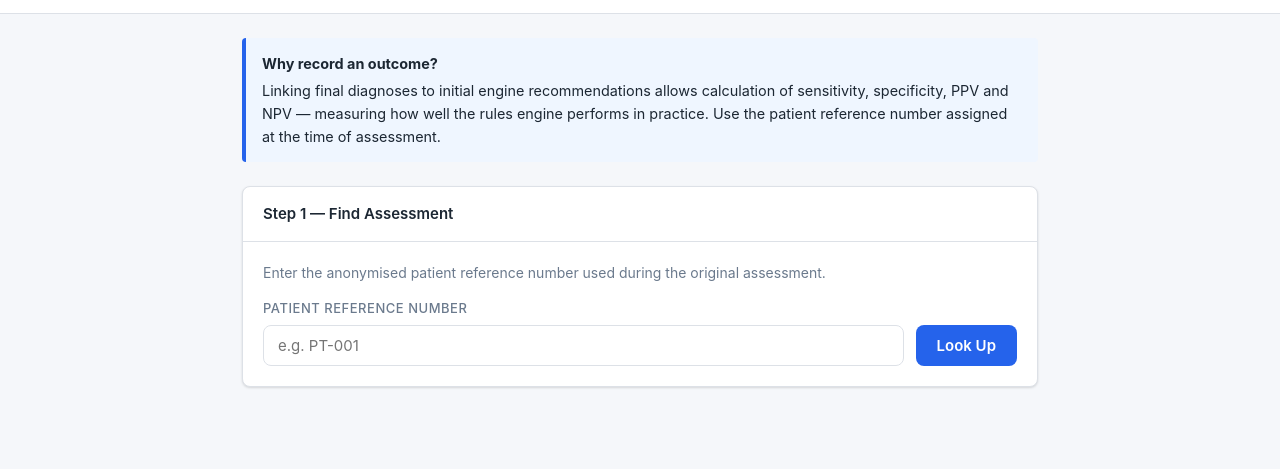
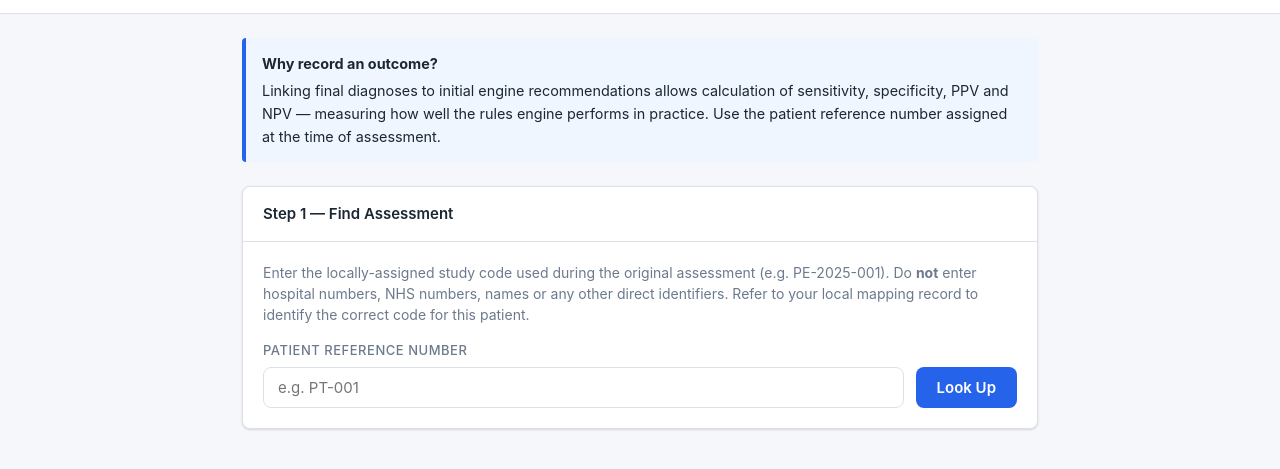
Before and after one commit to ada-nwobodo/Pilot-proposal-for-Triage-Rules-based-risk-model-, a plain HTML site: page frontend/outcome.html in a window 1280 px wide. Shown: the part 71-540 px from the top of the page. Drawn offline with Linux system fonts and the light colour scheme.

Commit message:
Strengthen pseudonymisation guidance in patient reference fields
Updated hint text on both the assessment page and the outcome page to
explicitly instruct clinicians to use locally-assigned study codes only,
not to enter hospital numbers, NHS numbers or any direct identifiers,
and to keep a separate local mapping record — in line with GDPR
pseudonymisation requirements and HIPAA de-identification guidance.

```diff
--- a/frontend/outcome.html
+++ b/frontend/outcome.html
@@ -36,7 +36,10 @@
       </div>
       <div class="card-body">
         <p class="outcome-step-note">
-          Enter the anonymised patient reference number used during the original assessment.
+          Enter the locally-assigned study code used during the original assessment
+          (e.g. PE-2025-001). Do <strong>not</strong> enter hospital numbers, NHS numbers,
+          names or any other direct identifiers. Refer to your local mapping record to
+          identify the correct code for this patient.
         </p>
         <div class="outcome-lookup-row">
           <div class="outcome-lookup-field">
```
Also changed, not shown: frontend/index.html (+3 -1 lines).
